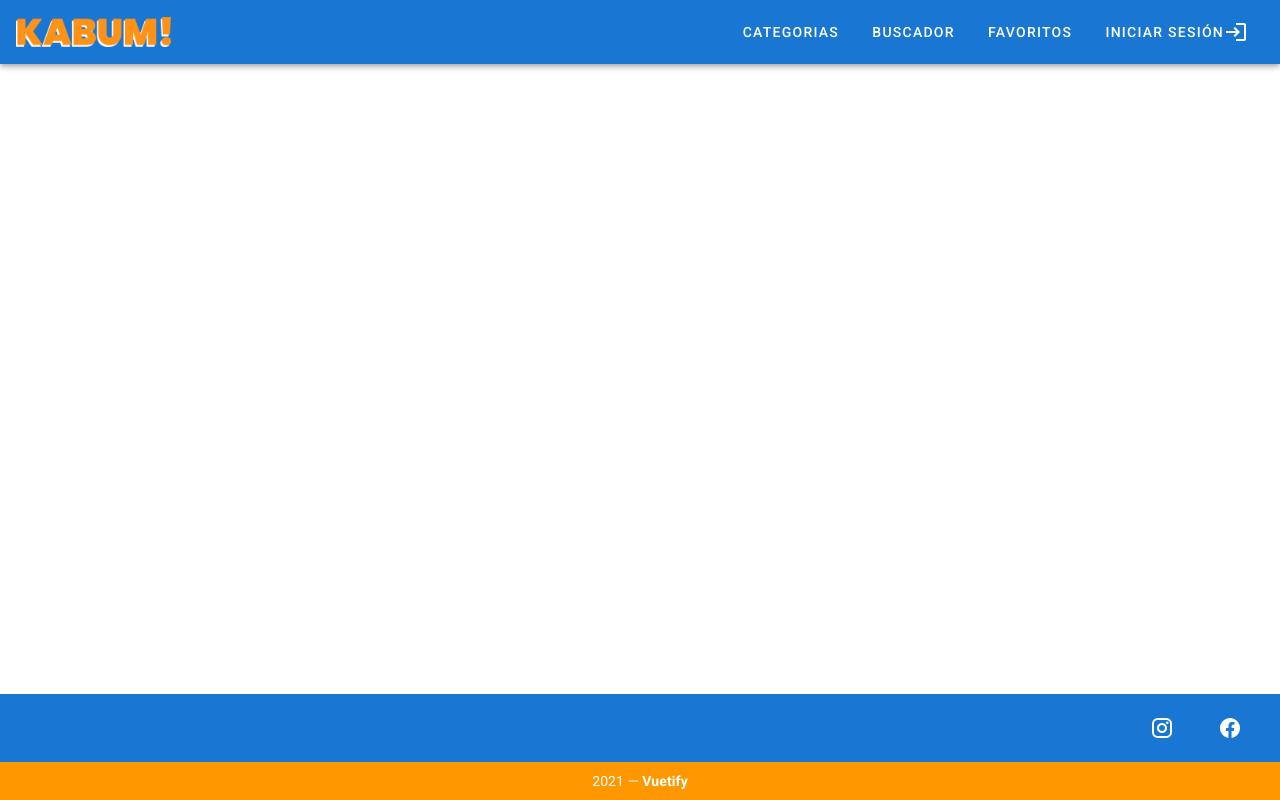
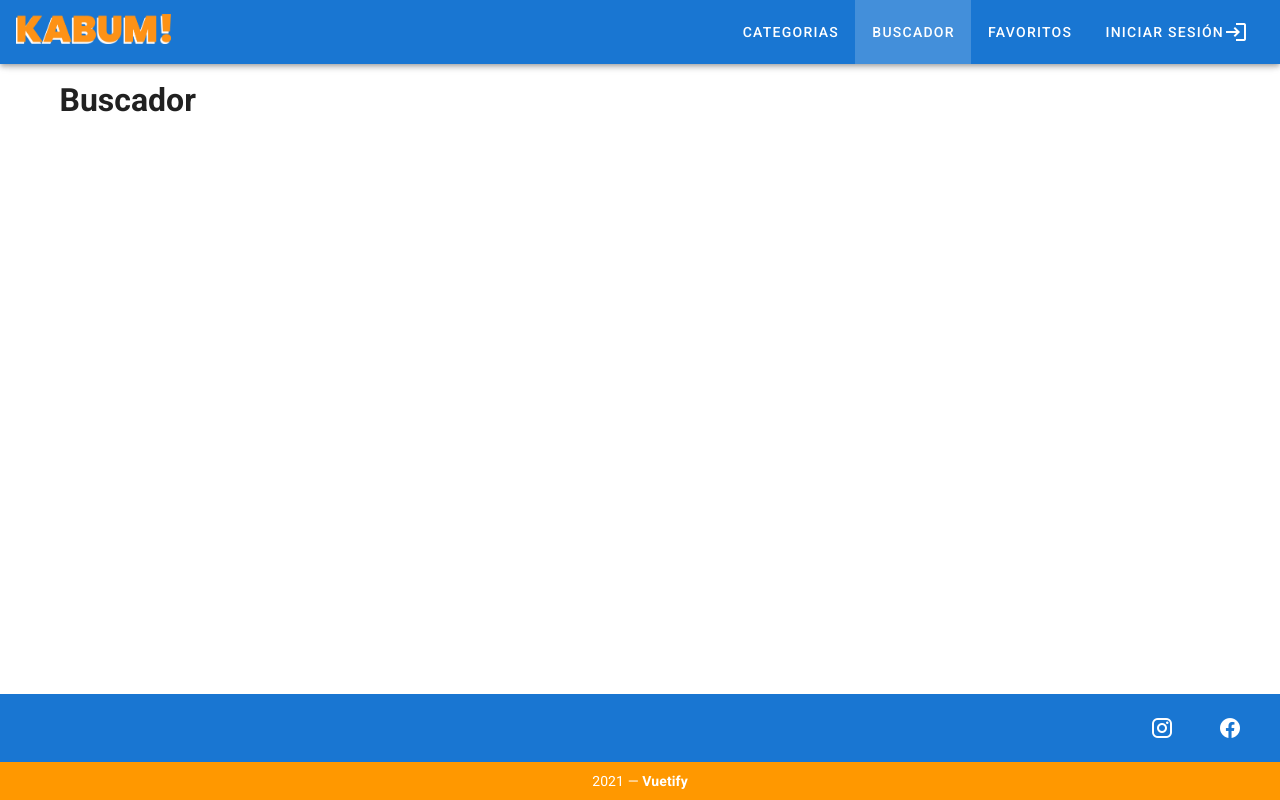
Before and after one commit to pab-ns/kabum-web, a Vue app: page /buscador in a window 1280 px wide. Built offline with nearby package versions, Linux system fonts and the light colour scheme.

Commit message:
Base dev

```diff
--- a/src/components/Base/Navbar.vue
+++ b/src/components/Base/Navbar.vue
@@ -1,10 +1,12 @@
 <template>
   <v-app-bar app color="primary" dark>
-    <img :src="require('../../assets/kabum.png')" height="30" />
+    <router-link to="/">
+      <img :src="require('../../assets/kabum.png')" height="30" />
+    </router-link>
     <v-spacer></v-spacer>
     <v-toolbar-items>
-      <v-btn text>Categorias</v-btn>
-      <v-btn text>Buscador</v-btn>
+      <v-btn text to="/categorias">Categorias</v-btn>
+      <v-btn text to="/buscador">Buscador</v-btn>
       <v-btn text>Favoritos</v-btn>
       <v-btn text>
         <span>Iniciar Sesión</span> <v-icon>mdi-login</v-icon>
--- a/src/router/index-router.js
+++ b/src/router/index-router.js
@@ -13,11 +13,18 @@ const routes = [
   {
     path: "/about",
     name: "About",
-    // route level code-splitting
-    // this generates a separate chunk (about.[hash].js) for this route
-    // which is lazy-loaded when the route is visited.
     component: () =>
       import(/* webpackChunkName: "about" */ "../views/About.vue"),
+  },
+  {
+    path: "/categorias",
+    name: "Categorias",
+    component: () => import("../views/Categorias.vue"),
+  },
+  {
+    path: "/buscador",
+    name: "Buscador",
+    component: () => import("../views/Buscador.vue"),
   },
 ];
 
--- /dev/null
+++ b/src/views/Buscador.vue
@@ -0,0 +1,11 @@
+<template>
+  <h1>Buscador</h1>
+</template>
+
+<script>
+export default {
+  name: "Buscador",
+};
+</script>
+
+<style></style>
--- /dev/null
+++ b/src/views/Categorias.vue
@@ -0,0 +1,11 @@
+<template>
+  <h1>Categorías</h1>
+</template>
+
+<script>
+export default {
+  name: "Categorias",
+};
+</script>
+
+<style></style>
```
